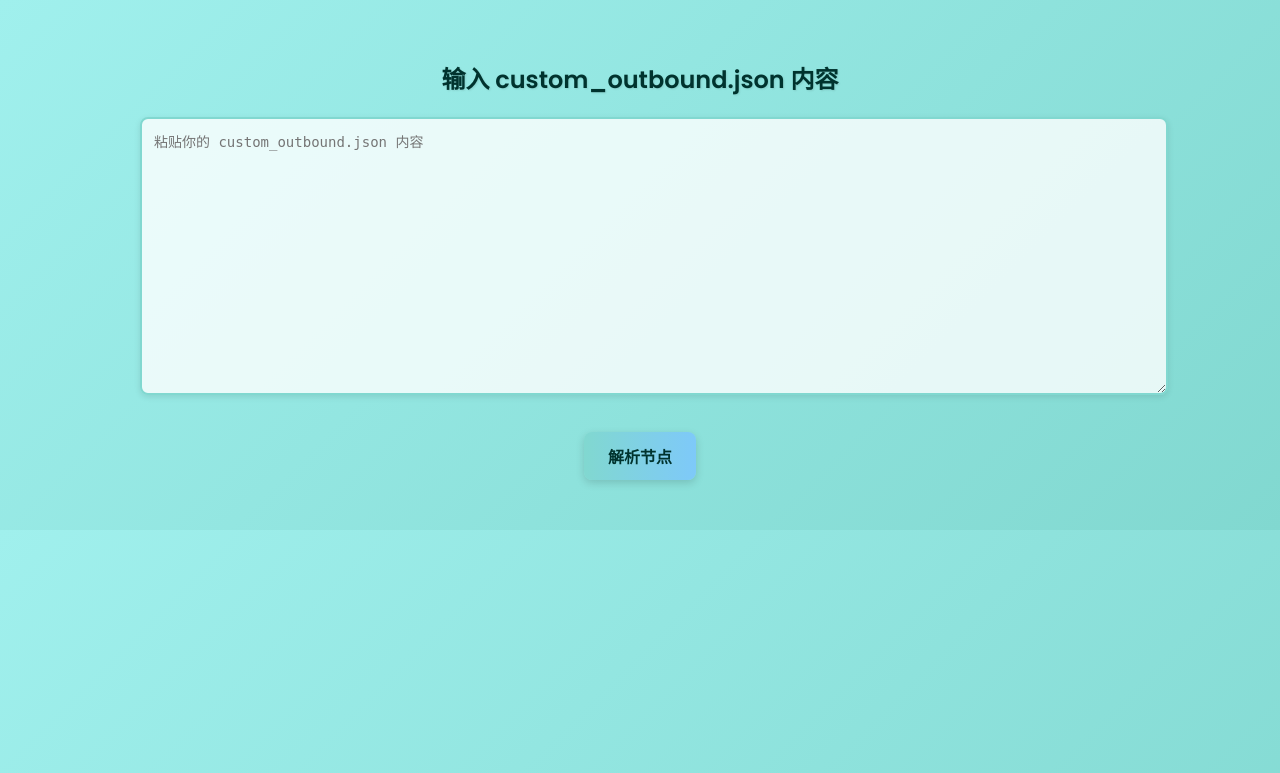
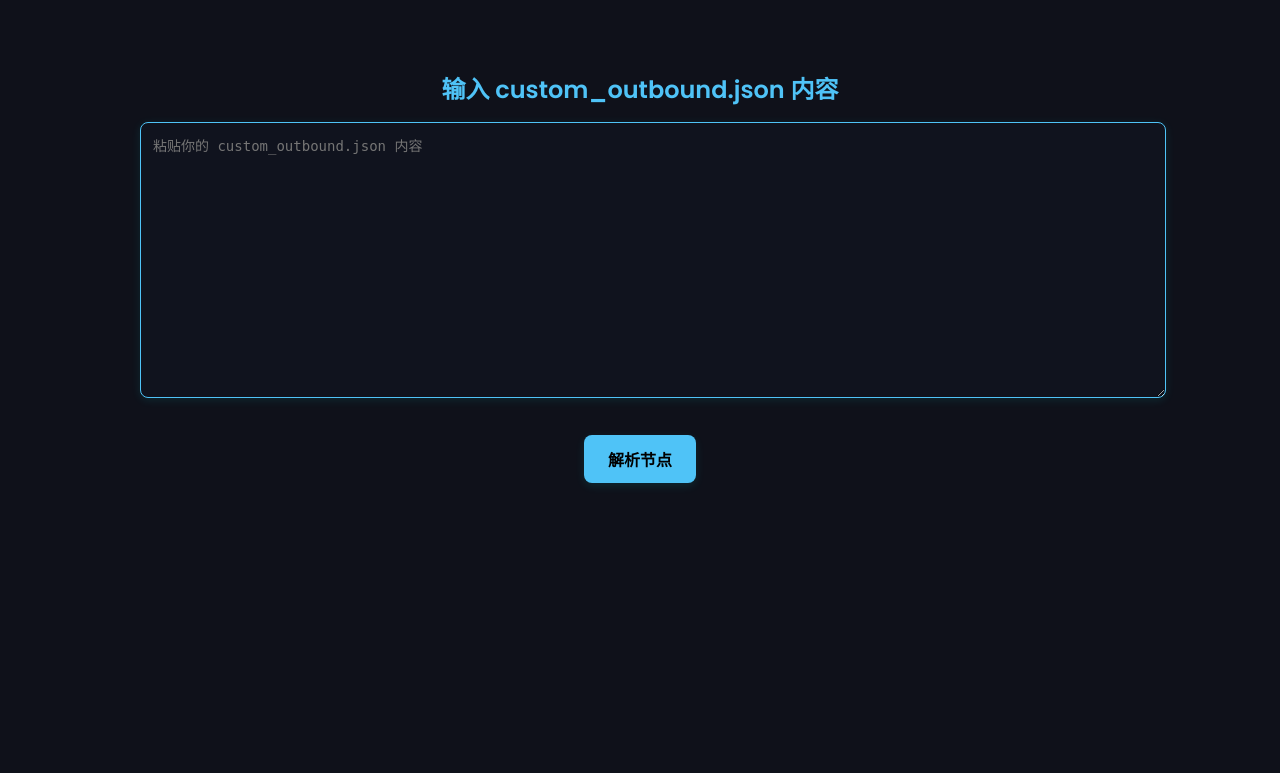
Before and after one commit to RandomNessan/GeorgieBuggers-Node-Convert-Tool-Set, a PHP site: page /tools/outbound_node_route.php in a window 1280 px wide. Shown: the top 773 px of the page. Run offline with PHP 8.4, Linux system fonts and the light colour scheme.

Commit message:
Update outbound_node_route.php

```diff
--- a/tools/outbound_node_route.php
+++ b/tools/outbound_node_route.php
@@ -43,15 +43,16 @@ if ($_SERVER['REQUEST_METHOD'] === 'POST') {
     margin: 0;
     padding: 40px 20px;
     font-family: 'Poppins', sans-serif;
-            background: linear-gradient(135deg, #a0f0ed, #81d8d0);
-            color: #00332e;
+    background-color: #0f111a;
+    color: #e0e0e0;
     box-sizing: border-box;
   }
 
   h2, h3 {
     text-align: center;
     font-weight: 600;
-            text-shadow: 1px 1px 2px rgba(0,0,0,0.1);
+    color: #4fc3f7;
+    margin: 30px 0 15px;
   }
 
   .container {
@@ -65,60 +66,69 @@ if ($_SERVER['REQUEST_METHOD'] === 'POST') {
     padding: 12px;
     font-size: 14px;
     font-family: monospace;
-            border: 2px solid #81d8d0;
+    background-color: #10131e;
+    color: #00e676;
+    border: 1px solid #4fc3f7;
     border-radius: 8px;
-            box-shadow: 0 2px 6px rgba(0,0,0,0.1);
+    box-shadow: 0 2px 10px rgba(0, 255, 255, 0.1);
     margin-bottom: 20px;
     resize: vertical;
-            background: #ffffffcc;
   }
 
   button {
     padding: 12px 24px;
     font-size: 16px;
     font-weight: 600;
-            color: #00332e;
-            background: linear-gradient(90deg, #81d8d0, #7ec9f9);
+    color: #000;
+    background-color: #4fc3f7;
     border: none;
     border-radius: 8px;
     cursor: pointer;
-            transition: all 0.3s ease;
-            box-shadow: 0 3px 8px rgba(0, 0, 0, 0.15);
+    transition: background-color 0.3s ease;
+    box-shadow: 0 3px 10px rgba(0, 255, 255, 0.1);
     margin: 10px auto;
     display: block;
   }
 
   button:hover {
-            background: linear-gradient(90deg, #7ec9f9, #81d8d0);
-            transform: translateY(-2px);
+    background-color: #29b6f6;
   }
 
   .port-input {
     width: 100px;
     margin-bottom: 10px;
+    background-color: #10131e;
+    color: #00e676;
+    border: 1px solid #4fc3f7;
+    border-radius: 4px;
+    padding: 6px;
   }
 
   #modalOverlay {
     display: none;
     position: fixed;
     top: 0; left: 0; right: 0; bottom: 0;
-            background-color: rgba(0,0,0,0.5);
+    background-color: rgba(0,0,0,0.6);
     z-index: 999;
   }
 
   #modal {
-            background: white;
+    background-color: #181c2b;
     width: 500px;
     max-width: 90%;
+    max-height: 60vh;
+    overflow-y: auto;
     margin: 10% auto;
     padding: 25px;
-            border-radius: 10px;
+    border-radius: 12px;
     position: relative;
-            box-shadow: 0 6px 20px rgba(0,0,0,0.2);
+    box-shadow: 0 6px 20px rgba(0, 255, 255, 0.3);
+    color: #e0e0e0;
   }
 
   #modal h3 {
     margin-top: 0;
+    color: #4fc3f7;
   }
 
   #modal label {
@@ -133,6 +143,7 @@ if ($_SERVER['REQUEST_METHOD'] === 'POST') {
     #modal { width: 95%; }
   }
 </style>
+
 </head>
 <body>
 <div class="container">
```
Lines whose indentation alone changed are shown as unchanged.
